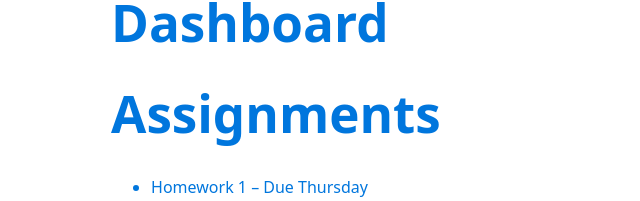
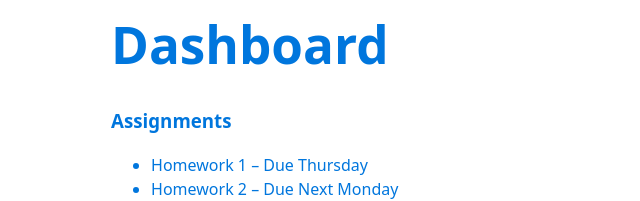
Before and after one commit to notmjm/AppDevProject, a React (Vite) app: page / in a window 1280 px wide. Shown: the part 387-588 px from the top of the page, without its empty margins (309-949 px from the left). Built offline with nearby package versions, Linux system fonts and the light colour scheme; no server answers.

Commit message:
Added new functionalities to the frontend of webpage

```diff
--- a/src/pages/Assignments.tsx
+++ b/src/pages/Assignments.tsx
@@ -3,7 +3,7 @@
 function Assignments(){
   return (
     <div>
-      <h1>Assignments</h1>
+      <h3>Assignments</h3>
       <ul>
         <li>Homework 1 – Due Thursday</li>
         <li>Homework 2 – Due Next Monday</li>
```
